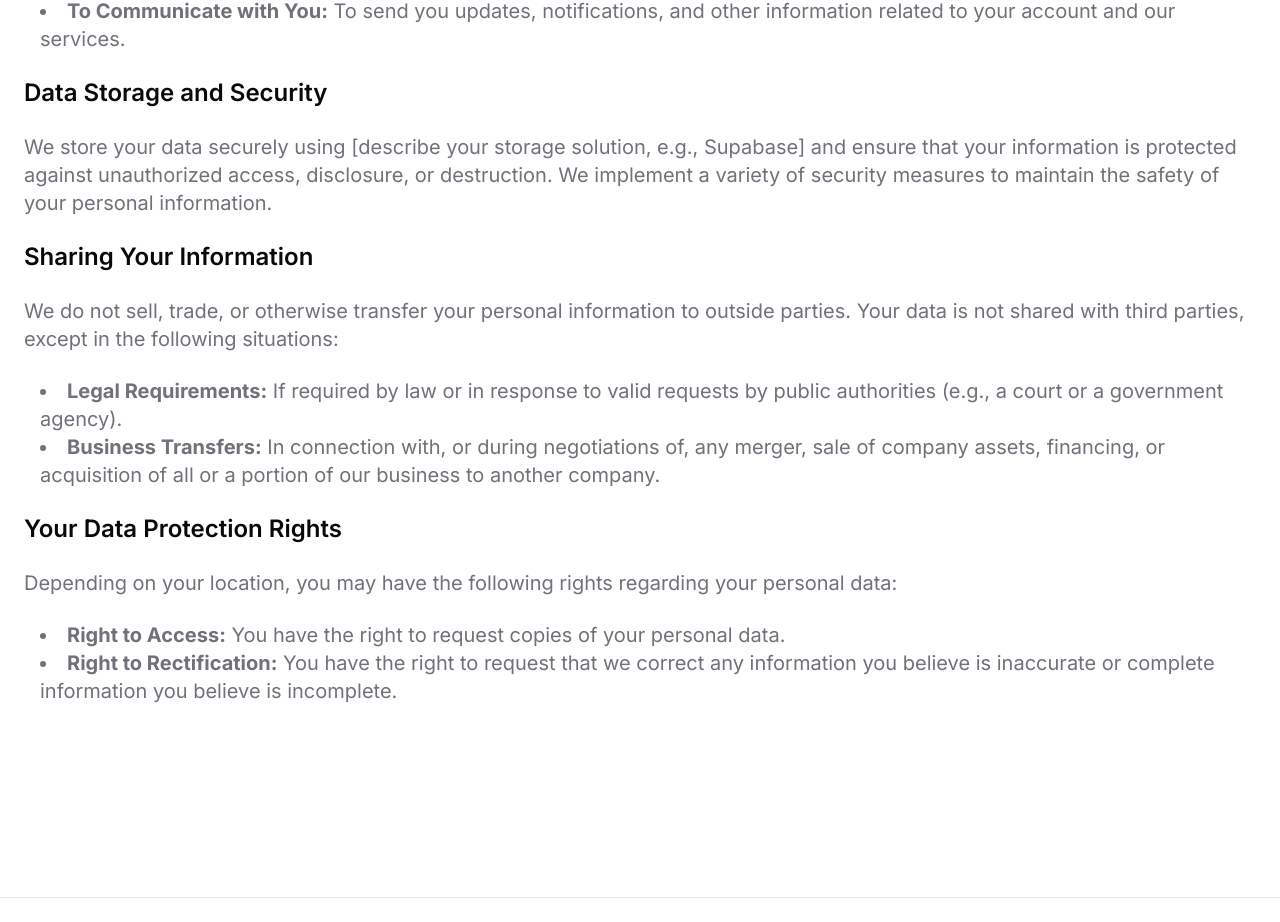
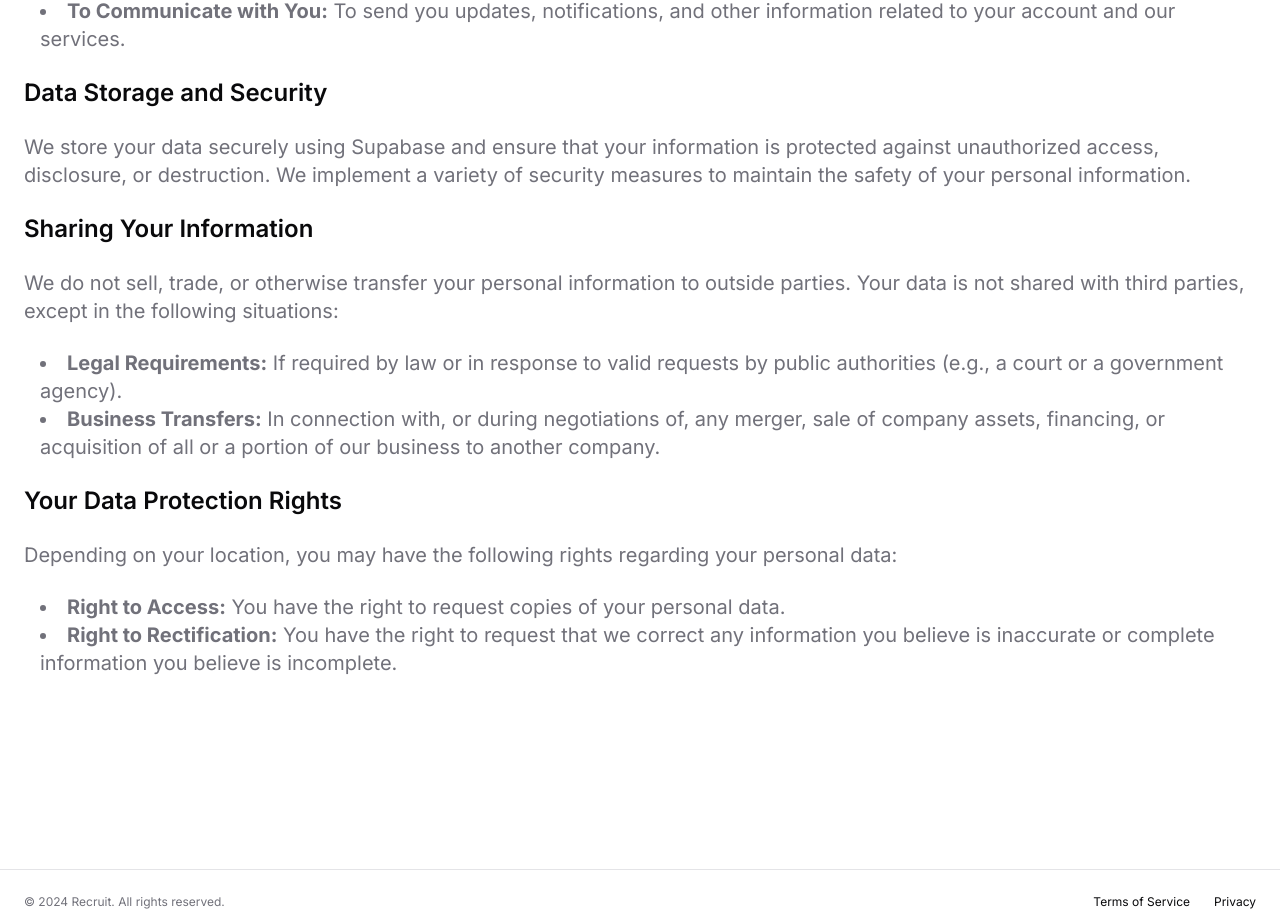
Before and after one commit to gupranay/recruitment_v11, a Next.js app: page /privacy-policy in a window 1280 px wide. Shown: the part 1039-1961 px from the top of the page. Built offline with nearby package versions, Linux system fonts and the light colour scheme.

Commit message:
small change

```diff
--- a/pages/privacy-policy.tsx
+++ b/pages/privacy-policy.tsx
@@ -71,7 +71,7 @@ export default function PrivacyPolicy() {
               Data Storage and Security
             </h2>
             <p className="text-muted-foreground md:text-xl">
-              We store your data securely using [describe your storage solution, e.g., Supabase] and ensure that your information is protected against unauthorized access, disclosure, or destruction. We implement a variety of security measures to maintain the safety of your personal information.
+              We store your data securely using Supabase and ensure that your information is protected against unauthorized access, disclosure, or destruction. We implement a variety of security measures to maintain the safety of your personal information.
             </p>
 
             <h2 className="text-2xl font-semibold mt-6 mb-2">
```
